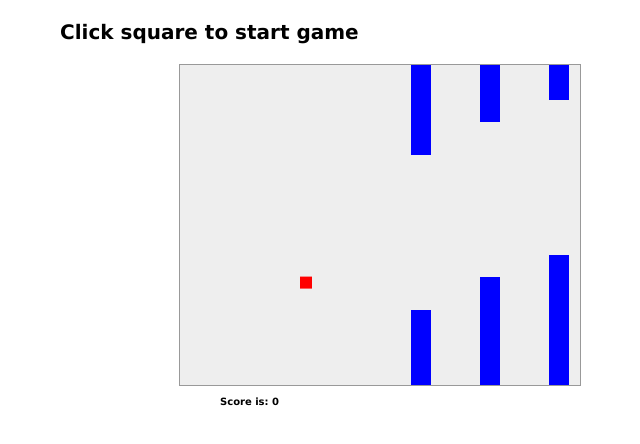
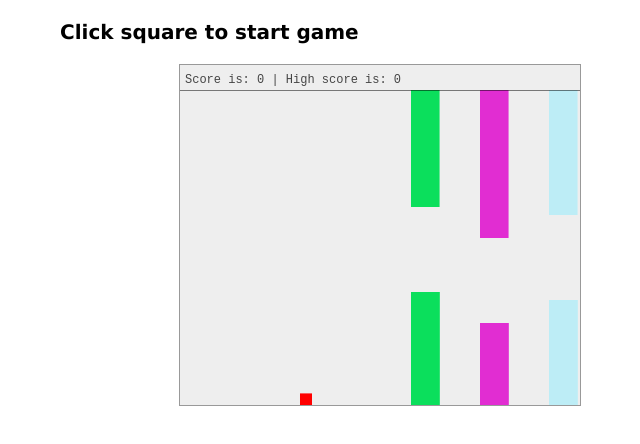
Before and after one commit to starchturrets/canvas, a website built with Parcel: page src/index.html in a window 1280 px wide. Both pictures are taken after a click on the element 640 px from the left and 225 px from the top of the page. Shown: the whole page, without its empty margins (260-900 px from the left). Built offline with nearby package versions, Linux system fonts and the light colour scheme.

Commit message:
Added score counter, and a service worker

```diff
--- a/src/index.html
+++ b/src/index.html
@@ -11,7 +11,7 @@
   <body>
     <div class="container">
       <h1>Click square to start game</h1>
-      <canvas id="canvas" height="320" width="400"></canvas>
+      <canvas id="canvas" height="340" width="400"></canvas>
       <!-- <button class="start__game">Start Game</button> -->
       <div id="score" class="score"></div>
     </div>
--- a/src/style.css
+++ b/src/style.css
@@ -45,6 +45,5 @@ img {
 .score {
   margin: 1rem auto;
   max-width: 32rem;
-  font: monospace 2rem;
   font-weight: bold;
 }
--- a/src/ts/collisions.ts
+++ b/src/ts/collisions.ts
@@ -12,12 +12,17 @@ class COLLISIONS {
 
   score: number;
 
+  highScore: number;
+
   constructor(canvas: HTMLCanvasElement, player: PLAYER, pillars: PILLARS[], score: number) {
     this.canvas = canvas;
     this.player = player;
     this.pillars = pillars;
     this.gameOver = false;
     this.score = score;
+    this.highScore = localStorage.score || 0;
+    this.highScore = this.score > this.highScore ? this.score : this.highScore;
+    localStorage.score = this.highScore;
   }
 
   check = () => {
@@ -31,7 +36,7 @@ class COLLISIONS {
         this.pillars.splice(index, 1);
         this.pillars.push(new PILLARS(this.canvas, this.canvas.width));
       }
-      if (player.x === obstacle.distanceFromLeft) {
+      if (player.x > obstacle.x && obstacle.counted === false) {
         // eslint-disable-next-line no-param-reassign
         obstacle.counted = true;
         this.score += 1;
@@ -40,7 +45,7 @@ class COLLISIONS {
       if (!obstacle.isSafe(player.y, player.distanceFromTop)) {
         // Then check if player is hitting said pillars
         switch (true) {
-          case player.distanceFromLeft === obstacle.distanceFromLeft && obstacle.counted === false: {
+          case player.x > obstacle.distanceFromLeft && obstacle.counted === false: {
             // eslint-disable-next-line no-param-reassign
             obstacle.counted = true;
             this.score += 1;
@@ -65,7 +70,7 @@ class COLLISIONS {
     // If the square is at the top of the canvas, go no further
     if (player.y > canvas.height) {
       this.player.dy = 0;
-    } else if (player.distanceFromTop < 0) {
+    } else if (player.distanceFromTop < 25) {
       this.player.dy = 0;
       setTimeout(() => {
         // Do this because otherwise the player gets stuck on the top of the canvas
--- a/src/ts/game.ts
+++ b/src/ts/game.ts
@@ -17,22 +17,23 @@ export default class {
 
   score: number = 0;
 
-  paused: boolean;
+  gameOver: boolean;
 
   constructor(_canvas: HTMLCanvasElement) {
     this.canvas = _canvas;
     this.ctx = this.canvas.getContext('2d')!;
-    this.player = new PLAYER(this.ctx, 120, 10, 12);
+    this.player = new PLAYER(this.ctx, 120, this.canvas.height / 2 + 12, 12);
     this.pillars = [];
     for (let i = 0; i < 6; i += 1) {
       this.pillars.push(new PILLARS(this.canvas, this.canvas.width + i * 69));
     }
-    this.paused = false;
+    this.gameOver = true;
     this.height = _canvas.height;
     this.width = _canvas.width;
   }
 
   init = () => {
+    this.gameOver = false;
     this.loop();
     this.canvas.addEventListener('click', this.player.jump);
     // this.canvas.addEventListener('touchstart', this.player.jump);
@@ -48,15 +49,20 @@ export default class {
     const checker = new COLLISIONS(this.canvas, this.player, this.pillars, this.score);
     checker.check();
     this.score = checker.score;
-    if (checker.gameOver === false && this.paused === false) {
+    this.ctx.beginPath();
+    this.ctx.rect(0, 0, this.canvas.width, 25);
+    this.ctx.strokeRect(0, 0, this.canvas.width, 25);
+
+    this.ctx.fillStyle = '#eee';
+    this.ctx.fill();
+    this.ctx.font = '1.2rem monospace';
+    this.ctx.fillStyle = '#454545';
+    this.ctx.fillText(`Score is: ${checker.score} | High score is: ${checker.highScore}`, 5, 18);
+    this.gameOver = checker.gameOver;
+    if (checker.gameOver === false) {
       requestAnimationFrame(this.loop);
-      document.querySelector('#score')!.textContent = `Score is: ${checker.score}`;
+
+      // document.querySelector('#score')!.textContent = `Score is: ${checker.score}`;
     }
   };
-
-  pause = (ev: Event) => {
-    const target = ev.target as Element;
-    this.paused = true;
-    target.textContent = 'Resume Game';
-  };
 }
--- a/src/ts/index.ts
+++ b/src/ts/index.ts
@@ -2,8 +2,13 @@ import GAME from './game';
 
 const canvas = document.querySelector('#canvas') as HTMLCanvasElement;
 const container = document.querySelector('.container') as Element;
-const game = new GAME(canvas);
-canvas.addEventListener('click', game.init, { once: true });
+let game = new GAME(canvas);
+canvas.addEventListener('click', () => {
+  if (game.gameOver === true) {
+    game = new GAME(canvas);
+    game.init();
+  }
+});
 // const score = document.querySelector('button') as Element;
 // score.addEventListener(
 //   'click',
--- a/src/ts/obstacles.ts
+++ b/src/ts/obstacles.ts
@@ -19,17 +19,19 @@ class PILLARS {
 
   counted: boolean;
 
+  fillStyle: string;
+
   constructor(_canvas: HTMLCanvasElement, left: number) {
     this.canvas = _canvas;
     this.ctx = _canvas.getContext('2d')!;
-    this.dl = -1;
-    this.height = Math.floor(Math.random() * 160 + 50);
-    this.secondPillarHeight = this.canvas.height - this.height - 155;
+    this.dl = -this.canvas.width / 400;
+    this.height = Math.floor((Math.random() * this.canvas.height) / 4 + 50);
+    this.secondPillarHeight = this.canvas.height - this.height - this.canvas.height / 4;
 
     this.counted = false;
-
+    this.fillStyle = `rgba(${Math.random() * 255}, ${Math.random() * 255}, ${Math.random() * 255})`;
     this.safeHeight = this.canvas.height - this.height;
-    this.width = 20;
+    this.width = this.canvas.width / 14;
     this.distanceFromLeft = left;
     this.x = this.width + this.distanceFromLeft;
   }
@@ -39,10 +41,10 @@ class PILLARS {
     this.ctx.beginPath();
     this.distanceFromLeft += this.dl;
     this.ctx.rect(this.distanceFromLeft, this.canvas.height - height, width, height);
-    ctx.fillStyle = 'blue';
+    ctx.fillStyle = this.fillStyle;
     ctx.fill();
     this.ctx.rect(this.distanceFromLeft, 0, width, this.secondPillarHeight);
-    ctx.fillStyle = 'blue';
+    ctx.fillStyle = this.fillStyle;
     ctx.fill();
     ctx.closePath();
     this.x = this.width + this.distanceFromLeft;
```
Also changed, not shown: package.json (+7 -0 lines), 1 other file.
